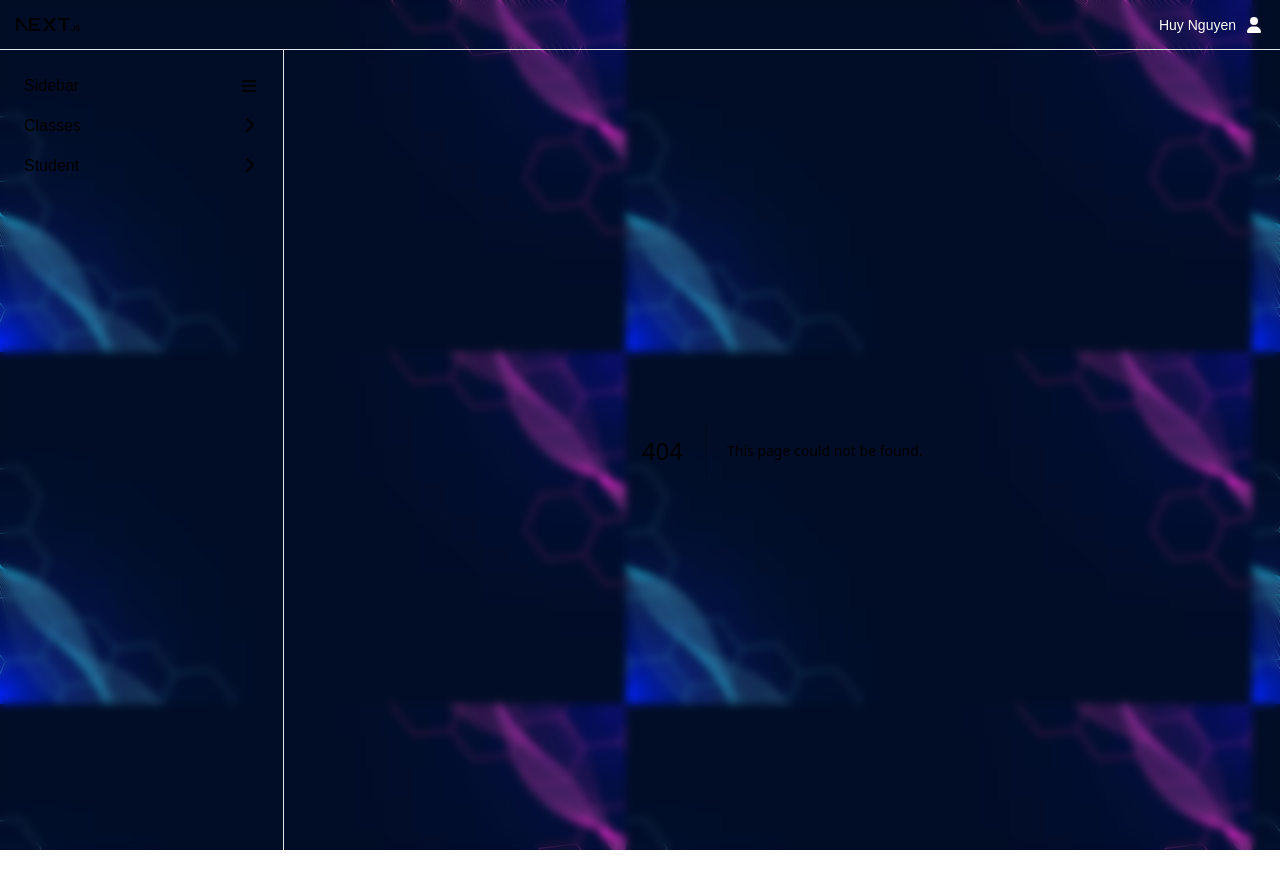
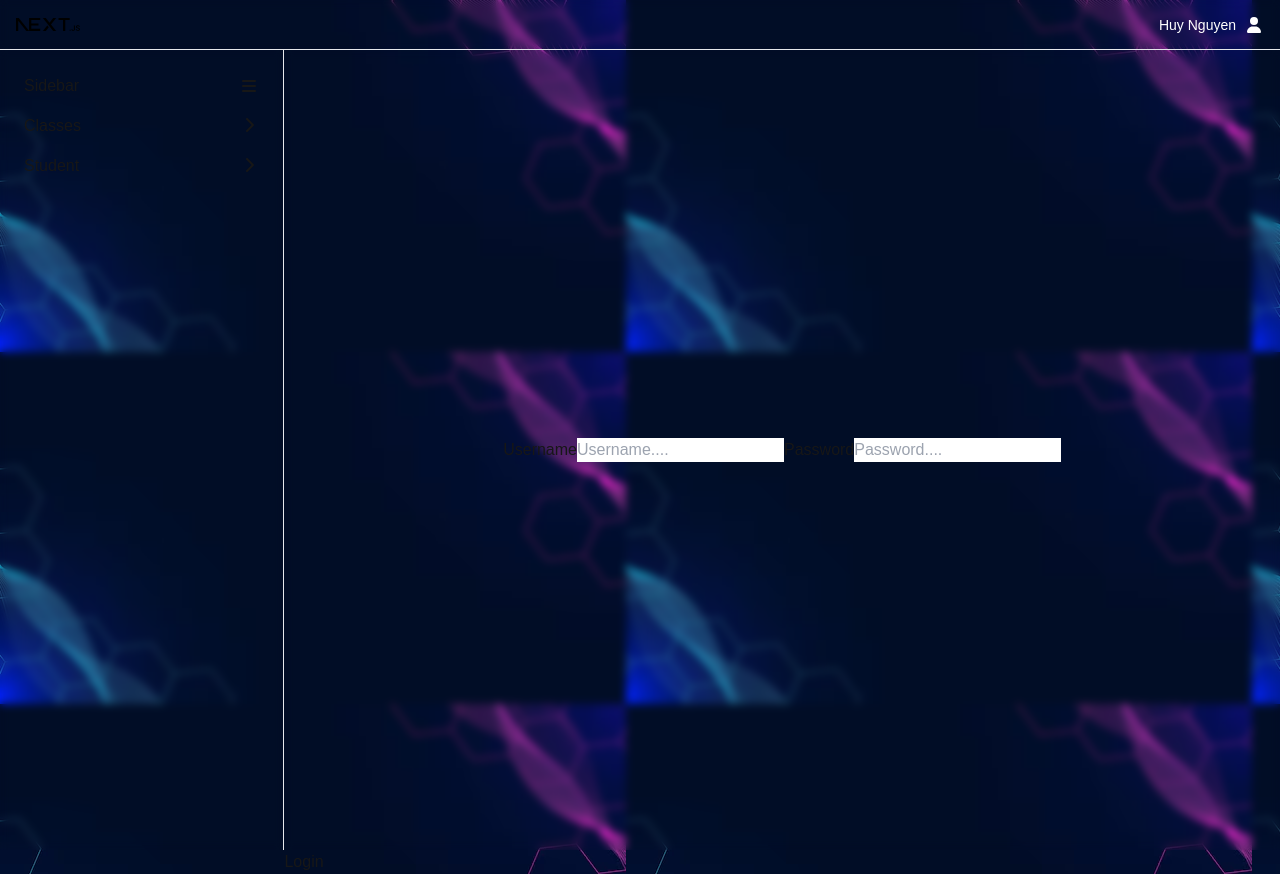
Before and after one commit to giahuyday/cm-next-fe, a Next.js app: page /login in a window 1280 px wide. Before the commit this address had no page. Before the commit the page ends 850 px from the top, so only its background shows below. Built offline with nearby package versions, Linux system fonts and the light colour scheme.

Commit message:
feat(login): Add login page base

```diff
--- /dev/null
+++ b/src/app/login/page.tsx
@@ -0,0 +1,17 @@
+export default function Login() {
+    return (
+        <>
+            <div className="w-full h-[100vh]">
+                <form action="" id="login-form" className="h-full w-full flex justify-center items-center">
+                    <div className="block">
+                        <label htmlFor="username">Username</label>
+                        <input type="text" name="" id="username" placeholder="Username...." />
+                        <label htmlFor="password">Password</label>
+                        <input type="password" name="" id="password" placeholder="Password...." />
+                    </div>
+                </form>
+                <h1>Login</h1>
+            </div>
+        </>
+    );
+}
```
